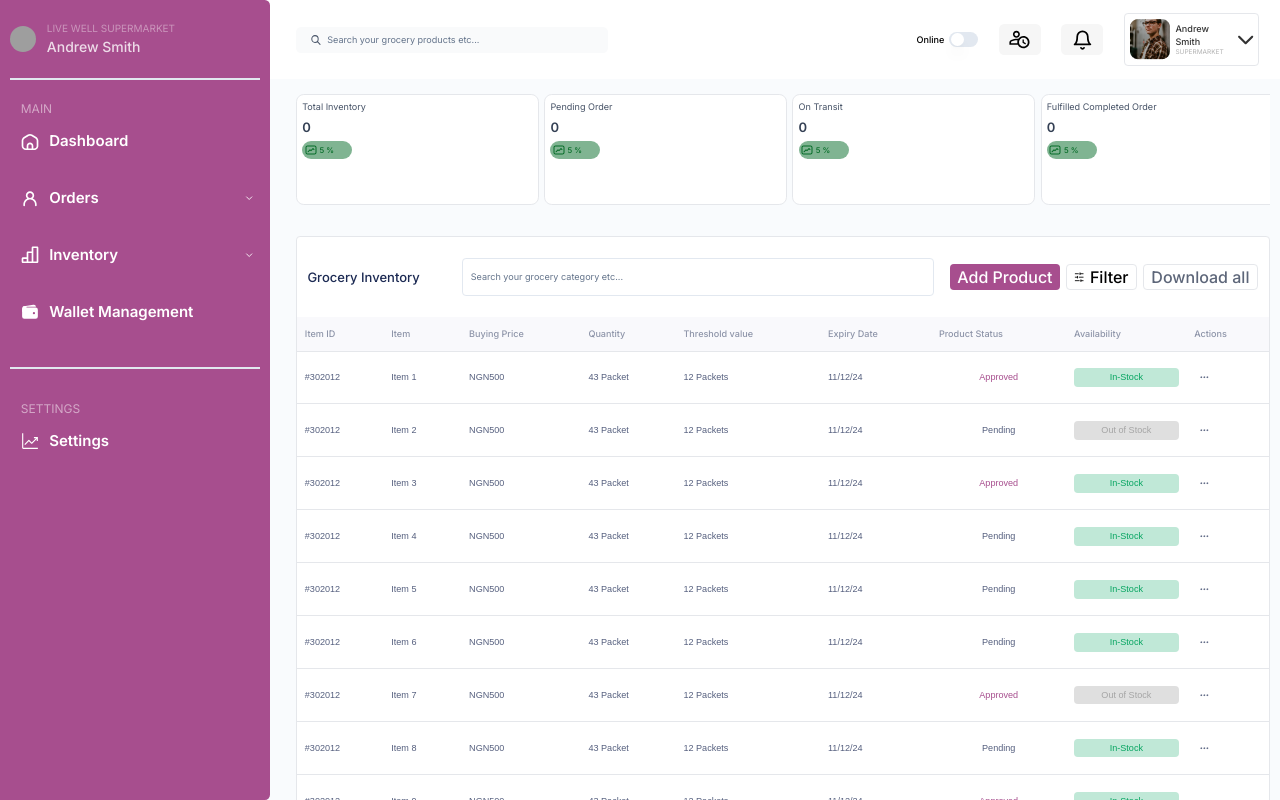
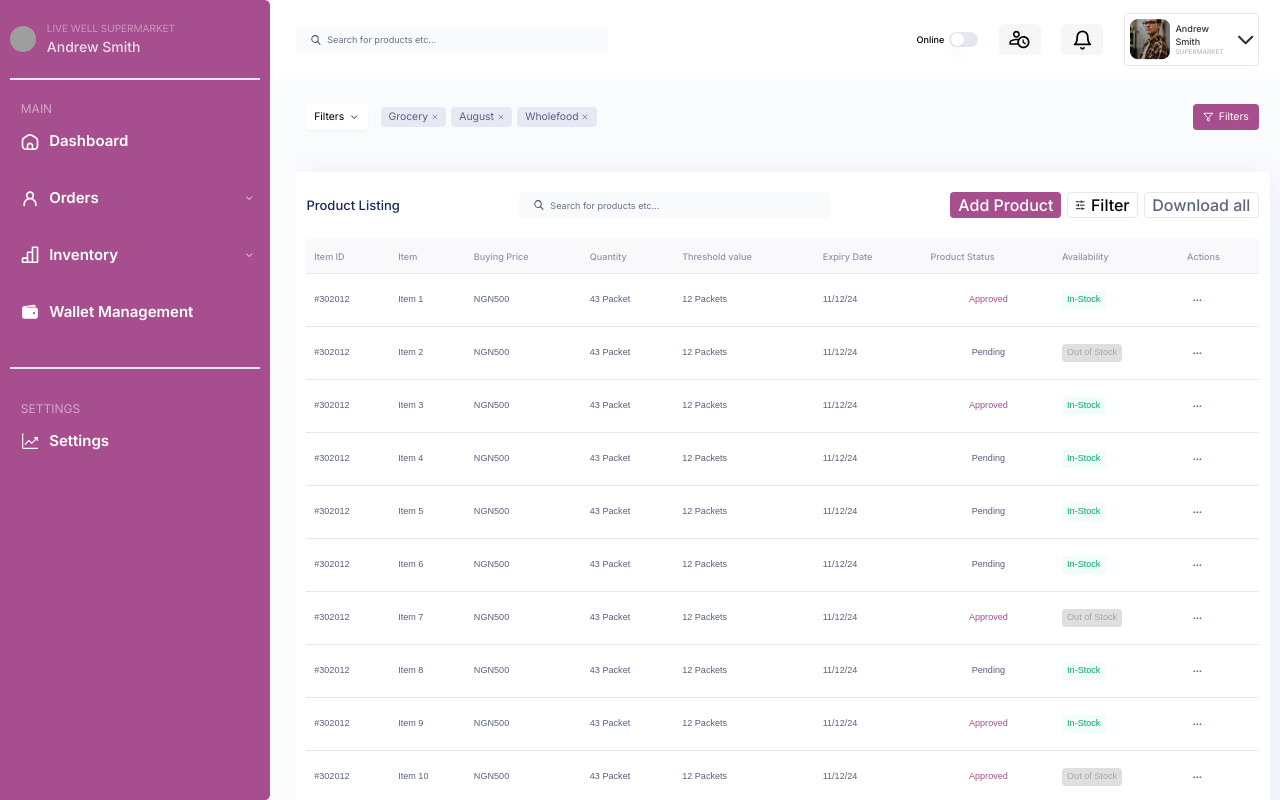
Before and after one commit to Ocuppy/occupyWeb, a Next.js app: page /dashboard/inventory/pending in a window 1280 px wide. Shown: the top 800 px of the page. Built offline with nearby package versions, Linux system fonts and the light colour scheme; grey boxes are pictures that could not be loaded.

Commit message:
update product/inventory table

```diff
--- a/src/components/dashboard-layout/DashboardHeader.tsx
+++ b/src/components/dashboard-layout/DashboardHeader.tsx
@@ -43,7 +43,7 @@ const DashboardHeader = () => {
           name=""
           id=""
           className="h-10 w-full max-w-[500px] rounded-lg bg-[#F9FAFB] px-3 py-6 text-sm ring-offset-white file:bg-transparent file:text-sm file:font-medium placeholder:text-slate-500 focus:outline-none focus-visible:outline-none disabled:cursor-not-allowed disabled:opacity-50 dark:bg-slate-950 dark:ring-offset-slate-950 dark:placeholder:text-slate-400 dark:focus-visible:ring-slate-300"
-          placeholder="Search your grocery products etc..."
+          placeholder="Search for products etc..."
         />
         {/* <Input
           className=""
--- a/src/components/dashboard/inventory/GroceryTable/column.tsx
+++ b/src/components/dashboard/inventory/GroceryTable/column.tsx
@@ -14,7 +14,9 @@ export const columns: ColumnDef<InventoryType>[] = [
       />
     ),
     cell: ({ row }) => (
-      <div className="text-sm font-normal text-[#555F7E]">{row.getValue("item_id")}</div>
+      <div className="text-sm font-normal text-[#555F7E]">
+        {row.getValue("item_id")}
+      </div>
     ),
     enableSorting: false,
     enableHiding: false,
@@ -29,7 +31,9 @@ export const columns: ColumnDef<InventoryType>[] = [
       />
     ),
     cell: ({ row }) => (
-      <div className="text-sm font-normal text-[#555F7E]">{row.getValue("item")}</div>
+      <div className="text-sm font-normal text-[#555F7E]">
+        {row.getValue("item")}
+      </div>
     ),
     enableSorting: false,
     enableHiding: false,
@@ -78,7 +82,9 @@ export const columns: ColumnDef<InventoryType>[] = [
       />
     ),
     cell: ({ row }) => (
-      <div className="text-sm font-normal text-[#555F7E]">{row.getValue("value")} Packets</div>
+      <div className="text-sm font-normal text-[#555F7E]">
+        {row.getValue("value")} Packets
+      </div>
     ),
     enableSorting: false,
     enableHiding: false,
@@ -93,7 +99,9 @@ export const columns: ColumnDef<InventoryType>[] = [
       />
     ),
     cell: ({ row }) => (
-      <div className="text-sm font-normal text-[#555F7E]">{row.getValue("expiry_date")}</div>
+      <div className="text-sm font-normal text-[#555F7E]">
+        {row.getValue("expiry_date")}
+      </div>
     ),
     enableSorting: false,
     // enableHiding: false,
@@ -123,7 +131,11 @@ export const columns: ColumnDef<InventoryType>[] = [
           break;
       }
 
-      return <div className={`text-sm font-normal text-center ${textColor}`}>{status}</div>;
+      return (
+        <div className={`text-center text-sm font-normal ${textColor}`}>
+          {status}
+        </div>
+      );
     },
     enableSorting: false,
     // enableHiding: false,
@@ -143,7 +155,7 @@ export const columns: ColumnDef<InventoryType>[] = [
 
       switch (availability.toLowerCase()) {
         case "in-stock":
-          backgroundColor = "bg-[#06A561]";
+          backgroundColor = "bg-[#C3F8E2]";
           textColor = "text-[#06A561]";
           break;
         case "out of stock":
@@ -157,11 +169,11 @@ export const columns: ColumnDef<InventoryType>[] = [
       }
 
       return (
-        <div
-          className={`text-sm font-normal text-center p-1 rounded-md ${backgroundColor} ${textColor} bg-opacity-25`}
+        <p
+          className={`w-fit rounded-md p-1 px-2 text-center text-sm font-normal ${backgroundColor} ${textColor} bg-opacity-25`}
         >
           {availability}
-        </div>
+        </p>
       );
     },
     enableSorting: false,
--- a/src/components/dashboard/inventory/GroceryTable/data-table-toolbar.tsx
+++ b/src/components/dashboard/inventory/GroceryTable/data-table-toolbar.tsx
@@ -9,24 +9,37 @@ interface DataTableToolbarProps<TData> {
   table: Table<TData>;
 }
 
-export function DataTableToolbar<TData>({ table }: DataTableToolbarProps<TData>) {
+export function DataTableToolbar<TData>({
+  table,
+}: DataTableToolbarProps<TData>) {
   const isFiltered = table.getState().columnFilters.length > 0;
 
   return (
-    <div className="flex items-center gap-6 px-4 pb-4 justify-between">
-      <h1 className="text-[#1C2A53] w-[30%] font-medium text-xl">Grocery Inventory</h1>
-      <Input
-        placeholder="Search your grocery category etc..."
-        className="h-[38px] w-full text-black"
+    <div className="flex items-center justify-between gap-6 px-4 pb-4">
+      <h1 className="text-xl font-medium text-[#1C2A53]">Product Listing</h1>
+      <input
+        type="search"
+        name=""
+        id=""
+        className="h-10 w-full max-w-[500px] rounded-lg bg-[#F9FAFB] px-3 py-6 text-sm ring-offset-white file:bg-transparent file:text-sm file:font-medium placeholder:text-slate-500 focus:outline-none focus-visible:outline-none disabled:cursor-not-allowed disabled:opacity-50 dark:bg-slate-950 dark:ring-offset-slate-950 dark:placeholder:text-slate-400 dark:focus-visible:ring-slate-300"
+        placeholder="Search for products etc..."
         value={(table.getColumn("item")?.getFilterValue() as string) ?? ""}
-        onChange={(event) => table.getColumn("item")?.setFilterValue(event.target.value)}
+        onChange={(event) =>
+          table.getColumn("item")?.setFilterValue(event.target.value)
+        }
       />
-      <div className="flex gap-2 items-center">
-        <Button onClick={() => Router.push("/dashboard/inventory/add")} className="py-1 px-3">
+
+      <div className="flex items-center gap-2">
+        <Button
+          onClick={() => Router.push("/dashboard/inventory/add")}
+          className="px-3 py-1"
+        >
           Add Product
         </Button>
         <DataTableViewOptions table={table} />
-        <Button className="py-1 px-3 bg-transparent border text-[#5D6679]">Download all</Button>
+        <Button className="border bg-transparent px-3 py-1 text-[#5D6679]">
+          Download all
+        </Button>
       </div>
     </div>
   );
--- a/src/components/dashboard/inventory/GroceryTable/data-table.tsx
+++ b/src/components/dashboard/inventory/GroceryTable/data-table.tsx
@@ -33,10 +33,16 @@ interface DataTableProps<TData, TValue> {
   data: TData[];
 }
 
-export function DataTable<TData, TValue>({ columns, data }: DataTableProps<TData, TValue>) {
+export function DataTable<TData, TValue>({
+  columns,
+  data,
+}: DataTableProps<TData, TValue>) {
   const [sorting, setSorting] = React.useState<SortingState>([]);
-  const [columnFilters, setColumnFilters] = React.useState<ColumnFiltersState>([]);
-  const [columnVisibility, setColumnVisibility] = React.useState<VisibilityState>({});
+  const [columnFilters, setColumnFilters] = React.useState<ColumnFiltersState>(
+    [],
+  );
+  const [columnVisibility, setColumnVisibility] =
+    React.useState<VisibilityState>({});
   const [rowSelection, setRowSelection] = React.useState({});
   const table = useReactTable({
     data,
@@ -61,9 +67,9 @@ export function DataTable<TData, TValue>({ columns, data }: DataTableProps<TData
   });
 
   return (
-    <div className="space-y-4 mt-12 rounded-md border bg-white py-8">
+    <div className="mt-12 space-y-4 rounded-md bg-white py-8">
       <DataTableToolbar table={table} />
-      <div className="">
+      <div className="px-4">
         <Table className=" ">
           <TableHeader>
             {table.getHeaderGroups().map((headerGroup) => (
@@ -73,7 +79,10 @@ export function DataTable<TData, TValue>({ columns, data }: DataTableProps<TData
                     <TableHead key={header.id}>
                       {header.isPlaceholder
                         ? null
-                        : flexRender(header.column.columnDef.header, header.getContext())}
+                        : flexRender(
+                            header.column.columnDef.header,
+                            header.getContext(),
+                          )}
                     </TableHead>
                   );
                 })}
@@ -83,30 +92,42 @@ export function DataTable<TData, TValue>({ columns, data }: DataTableProps<TData
           <TableBody>
             {table.getRowModel().rows?.length ? (
               table.getRowModel().rows.map((row) => (
-                <TableRow key={row.id} data-state={row.getIsSelected() && "selected"}>
+                <TableRow
+                  key={row.id}
+                  data-state={row.getIsSelected() && "selected"}
+                >
                   {row.getVisibleCells().map((cell) => (
                     <TableCell key={cell.id}>
-                      {flexRender(cell.column.columnDef.cell, cell.getContext())}
+                      {flexRender(
+                        cell.column.columnDef.cell,
+                        cell.getContext(),
+                      )}
                     </TableCell>
                   ))}
                 </TableRow>
               ))
             ) : (
               <TableRow>
-                <TableCell colSpan={columns.length} className="h-24 text-center bg-[#F9FBFD]">
-                  <div className="flex flex-col gap-2 items-center justify-center">
+                <TableCell
+                  colSpan={columns.length}
+                  className="h-24 bg-white text-center"
+                >
+                  <div className="flex flex-col items-center justify-center gap-2">
                     <Image
                       src={"/images/no-order.svg"}
                       width={"200"}
                       height={"200"}
                       alt="no value"
                     />
-                    <span className="text-[#060F27] font-normal font-[Nurito sans] text-3xl">
-                      No Product found
+                    <span className="font-[Nunito sans] mb-1.5 text-3xl font-normal text-[#060F27]">
+                      No Product listing yet
                     </span>
-                    <p className="text-[#AAAAAA] font-normal text-center text-sm">
-                      We’re good, No Product
+                    <p className="mb-2 text-center text-sm font-normal text-[#AAAAAA]">
+                      Proceed to onboard or add a product under this category
                     </p>
+                    {/* <button className="mx-auto flex items-center rounded bg-occupy-primary px-5 py-3 text-white">
+                      Add product
+                    </button> */}
                   </div>
                 </TableCell>
               </TableRow>
--- /dev/null
+++ b/src/components/dashboard/inventory/ProductTable/ProductTable.tsx
@@ -0,0 +1,5 @@
+const ProductTable = () => {
+  return <div></div>;
+};
+
+export default ProductTable;
--- a/src/data/productData.ts
+++ b/src/data/productData.ts
@@ -1,4 +1,6 @@
 import { InventoryType } from "@/lib/validations/inventory.schema";
+
+const formerProducts: InventoryType[] = [];
 
 const products: InventoryType[] = [
   {
--- a/src/pages/dashboard/inventory/approved.tsx
+++ b/src/pages/dashboard/inventory/approved.tsx
@@ -8,8 +8,8 @@ import React from "react";
 const Approved: NextPageWithLayout = () => {
   return (
     <div>
-      <InventoryCard />
-      <DataTable data={products} columns={columns} />
+      {/* <InventoryCard /> */}
+      {/* <DataTable data={products} columns={columns} /> */}
     </div>
   );
 };
--- a/src/pages/dashboard/inventory/pending.tsx
+++ b/src/pages/dashboard/inventory/pending.tsx
@@ -3,14 +3,39 @@ import { DataTable } from "@/components/dashboard/inventory/GroceryTable/data-ta
 import InventoryCard from "@/components/dashboard/inventory/InventoryCard";
 import products from "@/data/productData";
 import { NextPageWithLayout } from "@/pages/_app";
+import { ChevronDown, X, Filter } from "lucide-react";
 import React from "react";
 
 const Pending: NextPageWithLayout = () => {
   return (
-    <div>
-      <InventoryCard />
-      <DataTable data={products} columns={columns} />
-    </div>
+    // <div>
+    //   <InventoryCard />
+    //   <DataTable data={products} columns={columns} />
+    // </div>
+    <section>
+      <header className="flex w-full items-center justify-between p-4">
+        <button className="mr-5 flex items-center gap-2 rounded-md bg-white px-3 py-2 shadow-sm hover:bg-occupy-primary/15">
+          Filters <ChevronDown className="h-4 w-4" />
+        </button>
+        <div className="flex items-center gap-x-2">
+          <button className="flex items-center rounded-md bg-[#E6E9F4] px-3 py-1 text-[#5A607F]">
+            Grocery <X className="ml-1 h-3 w-3 cursor-pointer" />
+          </button>
+          <button className="flex items-center rounded-md bg-[#E6E9F4] px-3 py-1 text-[#5A607F]">
+            August <X className="ml-1 h-3 w-3 cursor-pointer" />
+          </button>
+          <button className="flex items-center rounded-md bg-[#E6E9F4] px-3 py-1 text-[#5A607F]">
+            Wholefood <X className="ml-1 h-3 w-3 cursor-pointer" />
+          </button>
+        </div>
+        <button className="ml-auto flex items-center rounded-md bg-occupy-primary px-4 py-2 text-white">
+          <Filter className="mr-2 h-4 w-4" /> Filters
+        </button>
+      </header>
+      <div className="occupy-shadow">
+        <DataTable data={products} columns={columns} />
+      </div>
+    </section>
   );
 };
 
--- a/src/pages/dashboard/inventory/price-management.tsx
+++ b/src/pages/dashboard/inventory/price-management.tsx
@@ -8,8 +8,8 @@ import React from "react";
 const PriceManagement: NextPageWithLayout = () => {
   return (
     <div>
-      <InventoryCard />
-      <DataTable data={products} columns={columns} />
+      {/* <InventoryCard /> */}
+      {/* <DataTable data={products} columns={columns} /> */}
     </div>
   );
 };
--- a/src/styles/styles.css
+++ b/src/styles/styles.css
@@ -74,3 +74,7 @@ input[type="search"] {
   outline: none;
   border: none;
 }
+
+.occupy-shadow {
+  box-shadow: 0px 8px 32px 0px #3326ae14;
+}
```
